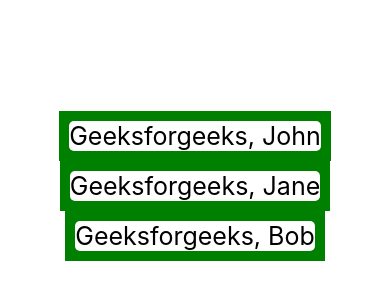
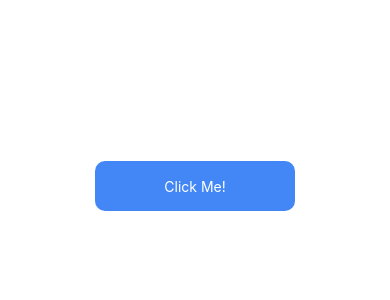
Before and after one commit to nicolinx/react-native-playground, a React Native app in the folder listview-demo/: screen / in a window 390 px wide. Shown: the part 236-536 px from the top of the page. Built offline with nearby package versions, Linux system fonts and the light colour scheme.

Commit message:
add touchable highlight

```diff
--- a/listview-demo/App.js
+++ b/listview-demo/App.js
@@ -1,33 +1,47 @@
+// import required libraries
 import React from "react";
-import { StyleSheet, Text, View } from "react-native";
+// import TouchableHighlight and other components from react-native
+import {
+  StyleSheet,
+  Text,
+  View,
+  TouchableHighlight,
+  Alert,
+} from "react-native";
 
-const GFG = (props) => {
+export default function App() {
   return (
     <View style={styles.container}>
-      <Text style={styles.text}>Geeksforgeeks, {props.name}</Text>
+      <TouchableHighlight
+        style={styles.touchable}
+        onPress={() => {
+          Alert.alert("Touchable Highlight pressed.");
+        }}
+        activeOpacity={0.5}
+        underlayColor="#67c904"
+      >
+        <Text style={styles.text}>Click Me!</Text>
+      </TouchableHighlight>
     </View>
   );
-};
+}
 
 const styles = StyleSheet.create({
   container: {
-    backgroundColor: "green",
+    flex: 1,
+    backgroundColor: "#fff",
     alignItems: "center",
+    justifyContent: "center",
+  },
+  touchable: {
+    height: 50,
+    width: 200,
+    borderRadius: 10,
+    alignItems: "center",
+    justifyContent: "center",
+    backgroundColor: "#4287f5",
   },
   text: {
-    fontSize: 25,
-    backgroundColor: "white",
-    margin: 10,
-    borderRadius: 5,
+    color: "#fff",
   },
 });
-
-export default function App() {
-  return (
-    <View style={{ flex: 1, justifyContent: "center", alignItems: "center" }}>
-      <GFG name="John" />
-      <GFG name="Jane" />
-      <GFG name="Bob" />
-    </View>
-  );
-}
```
Also changed, not shown: listview-demo/DumbComponent.js (added, +33 -0 lines).
